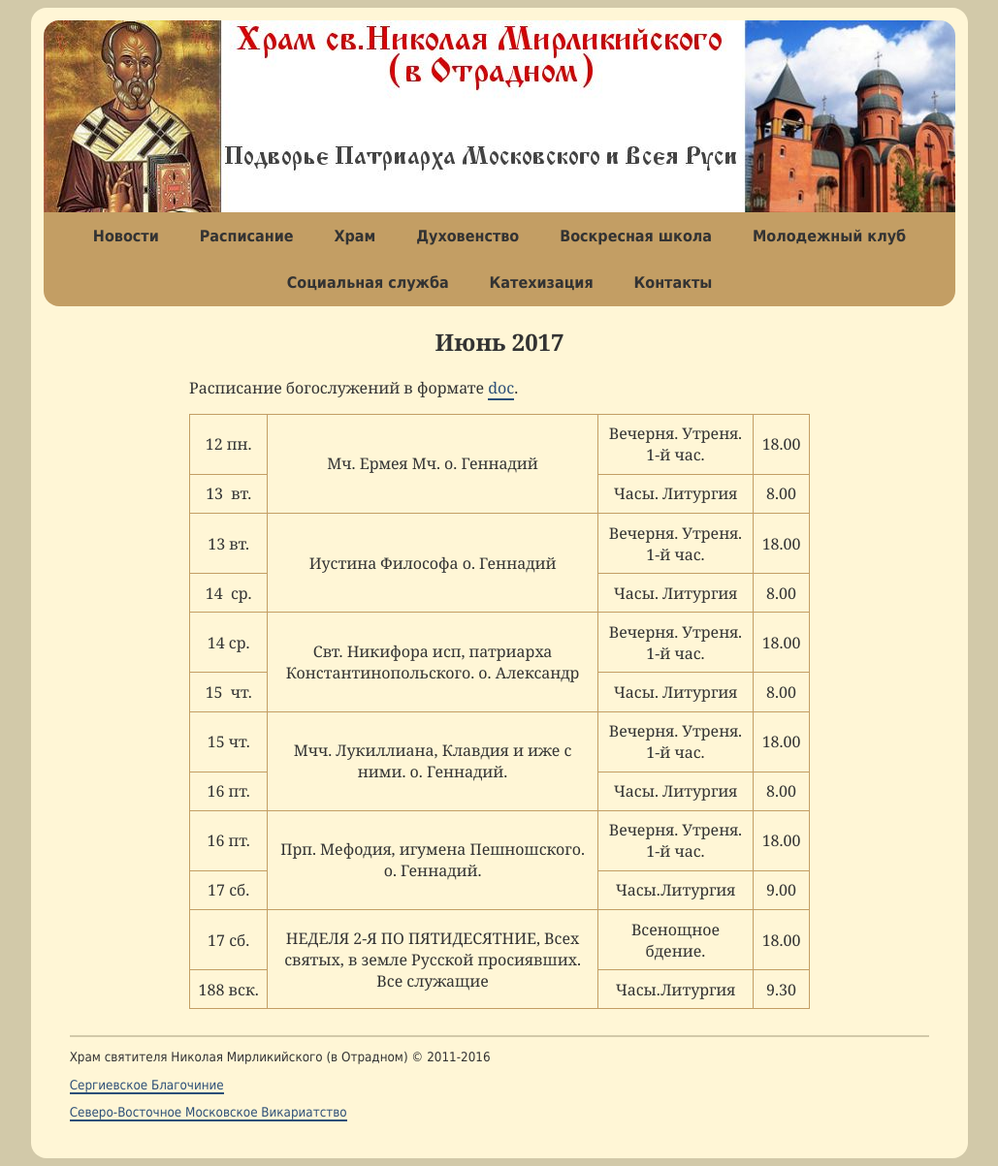
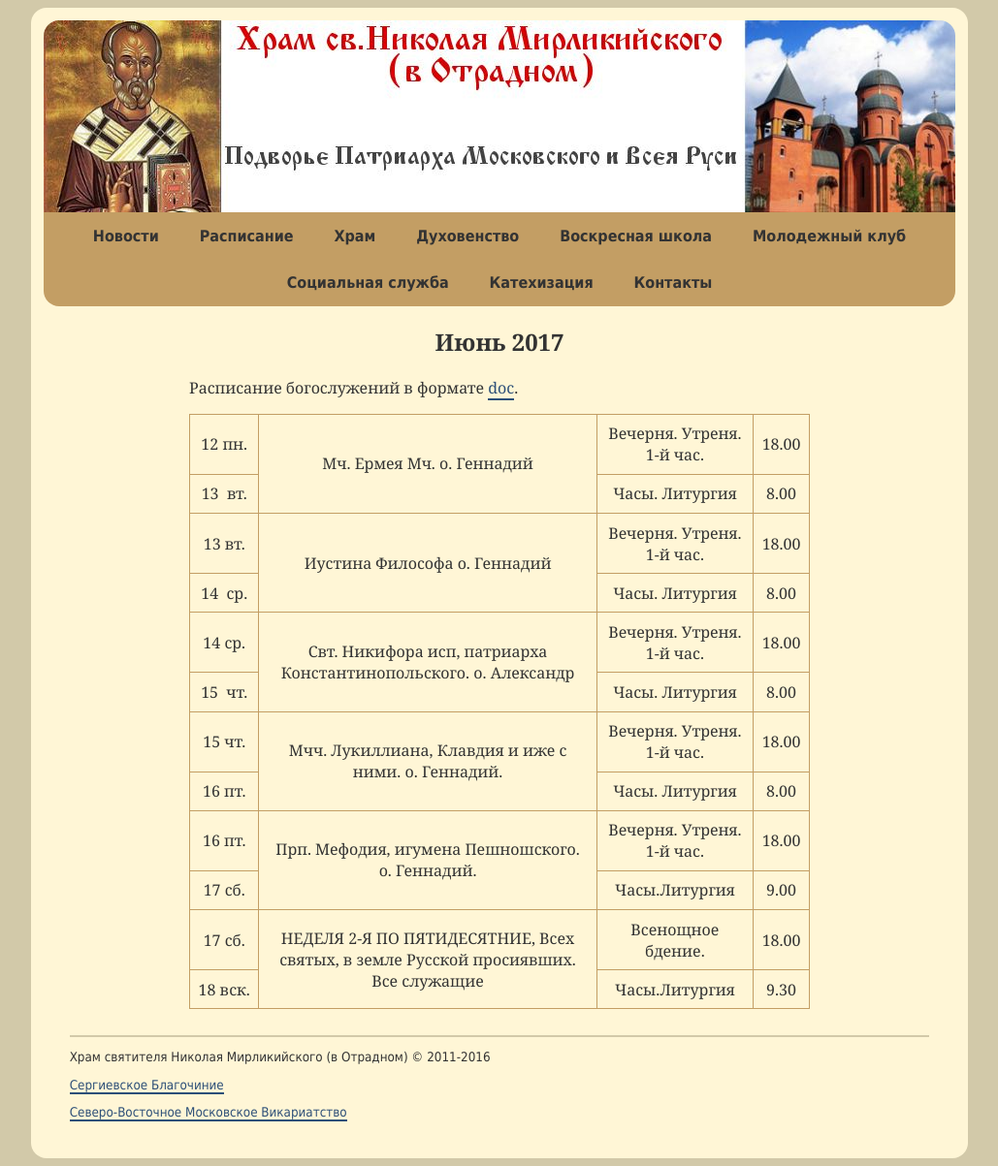
Before and after one commit to hramotradnoe/hramotradnoe.github.io, a Jekyll site: the page built from schedule/index.html, in a window 1280 px wide. Shown: the whole page at 97% size, without its empty margins (125-1154 px from the left). Built offline with Jekyll 4.4.1, drawn with Linux system fonts in a browser that asks for light colours.

Commit message:
Update schedule.yml

```diff
--- a/_data/schedule.yml
+++ b/_data/schedule.yml
@@ -46,6 +46,6 @@ timetable:
       - day   : 17&nbsp;сб.
         time  : '18.00'
         title : "Всенощное бдение."
-      - day   : 188&nbsp;вск.
+      - day   : 18&nbsp;вск.
         time  : '9.30'
         title : "Часы.Литургия"
```
